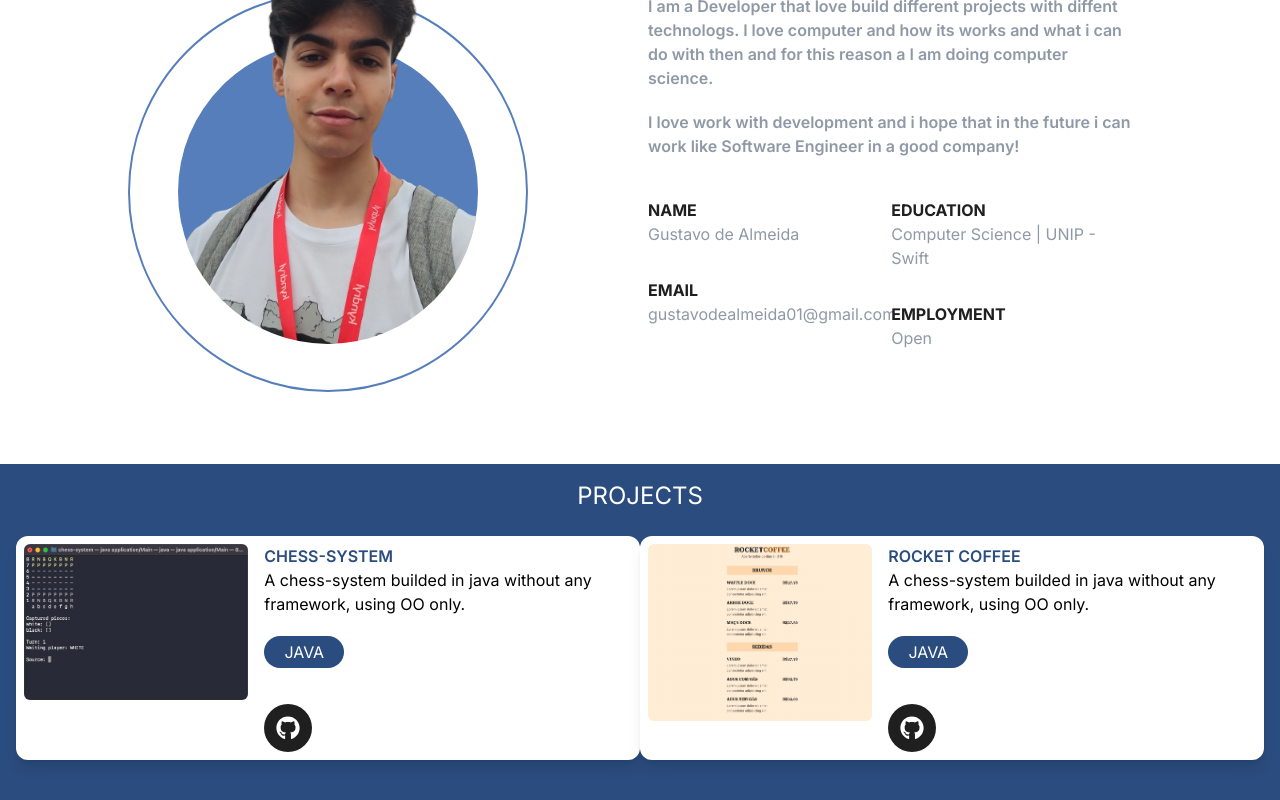
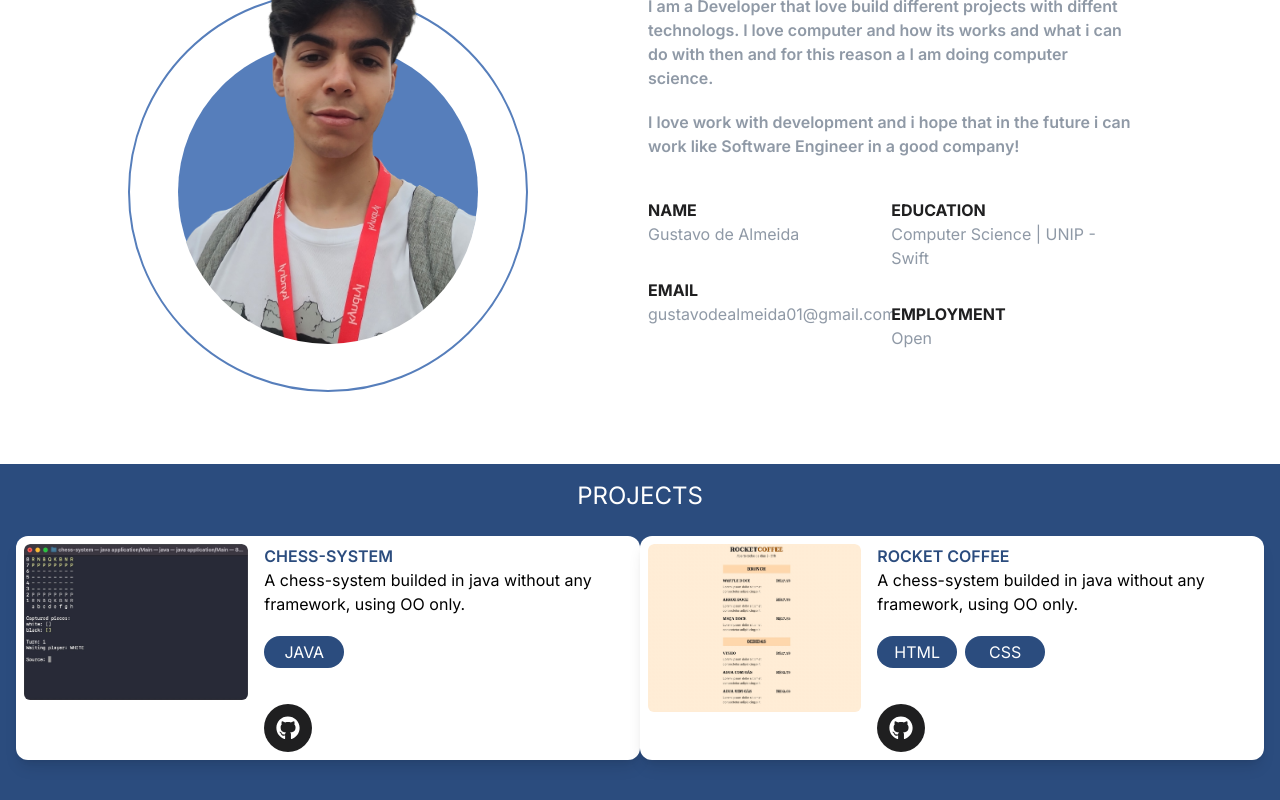
Before and after one commit to Gustavo-Venceslau/portfolio, a Next.js app: page / in a window 1280 px wide. Shown: the part 936-1736 px from the top of the page. Built offline with nearby package versions, Linux system fonts and the light colour scheme.

Commit message:
project card created

```diff
--- a/app/Projects/Projects.tsx
+++ b/app/Projects/Projects.tsx
@@ -12,11 +12,15 @@ export function Projects(){
 					<ProjectCard
 						name="CHESS-SYSTEM"
 						imageURL="/chess-system.jpeg"
+						imageSize={325}
+						projectStack={["JAVA"]}
 						githubURL="https://github.com/Gustavo-Venceslau/chess-system-java"
 					/>
 					<ProjectCard
 						name="ROCKET COFFEE"
 						imageURL="/rocketcoffee.jpg"
+						imageSize={300}
+						projectStack={["HTML", "CSS"]}
 						githubURL="https://github.com/Gustavo-Venceslau/chess-system-java"
 					/>
 				</div>
--- a/app/Projects/components/ProjectCard.tsx
+++ b/app/Projects/components/ProjectCard.tsx
@@ -6,20 +6,26 @@ import { FaGithub } from "react-icons/fa";
 interface ProjectCardProps{
     name: string,
     imageURL: string,
+	imageSize: number,
+	projectStack: Array<string>
     githubURL: string
-
 }
 
-export function ProjectCard({name, imageURL, githubURL}:ProjectCardProps){
+export function ProjectCard({name, imageURL, imageSize, projectStack, githubURL}:ProjectCardProps){
+	let projectStackKey = 0;
+
     return(
         <div className="w-3/6 bg-white p-2 rounded-xl shadow-lg">
             <section className="w-full h-52 flex flex-row">
-                <Link href={githubURL}>
+                <Link
+					href={githubURL}
+					className="overflow-hidden rounded-md"
+				>
                     <Image
                         src={imageURL}
                         alt="chess-system"
-                        height={100}
-                        width={325}
+                        height={imageSize}
+                        width={imageSize}
                         className='rounded-md'
                     />
                 </Link>
@@ -27,9 +33,17 @@ export function ProjectCard({name, imageURL, githubURL}:ProjectCardProps){
                     <div>
                         <h3 className="text-md text-[#2b4c7e] font-semibold">{name}</h3>
                         <p className="">A chess-system builded in java without any framework, using OO only.</p>
-                        <h2 className="bg-[#2b4c7e] text-white w-20 h-8 flex justify-center items-center rounded-full mt-5">
-                        JAVA
-                    </h2>
+						<div className="flex flex-row">
+							{
+								projectStack.map(tech =>
+									<h2
+										key={projectStackKey++}
+										className="bg-[#2b4c7e] text-white w-20 h-8 flex justify-center items-center rounded-full mt-5 mr-2"
+									>
+										{tech}
+									</h2>)
+							}
+						</div>
                     </div>
 
                     <Link
```
